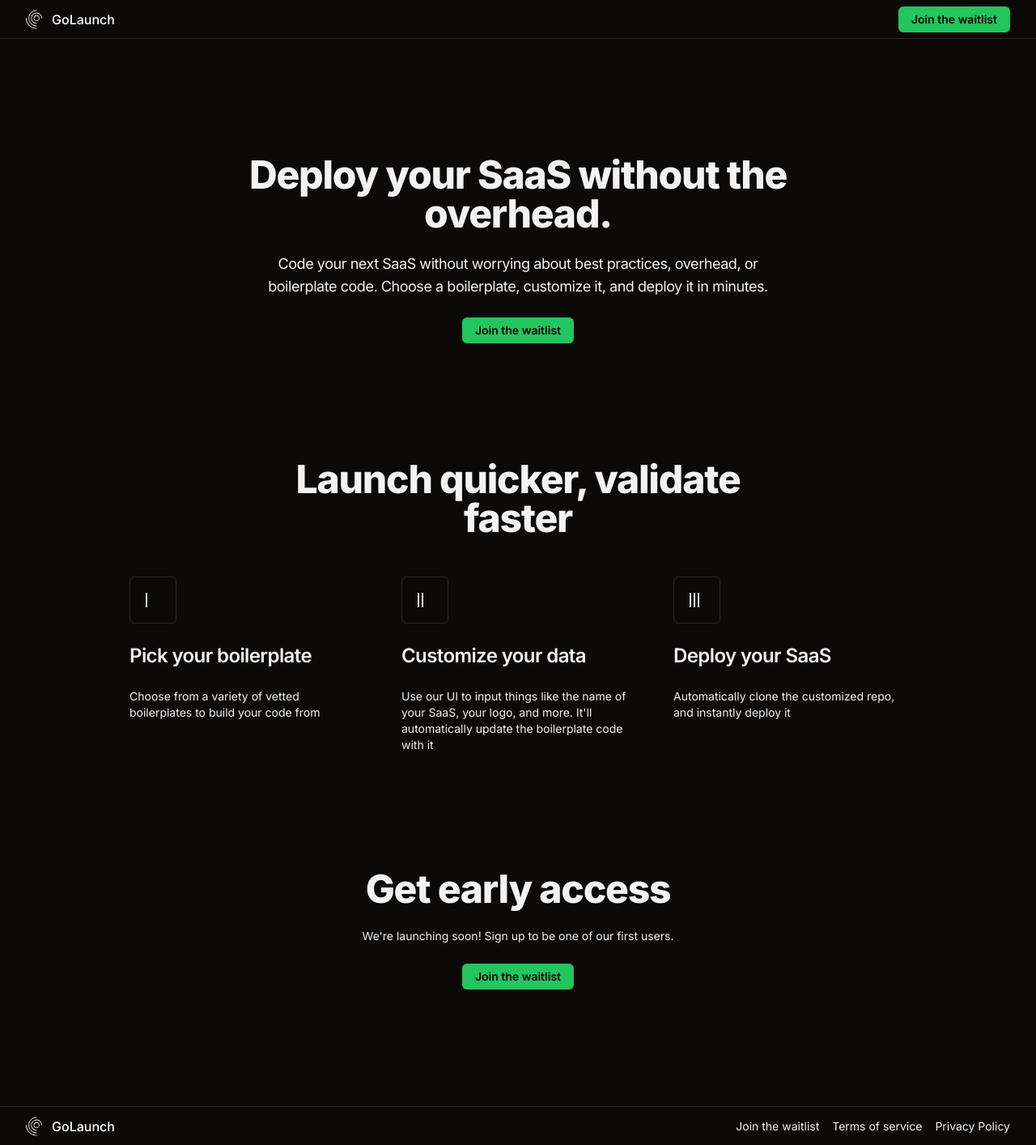
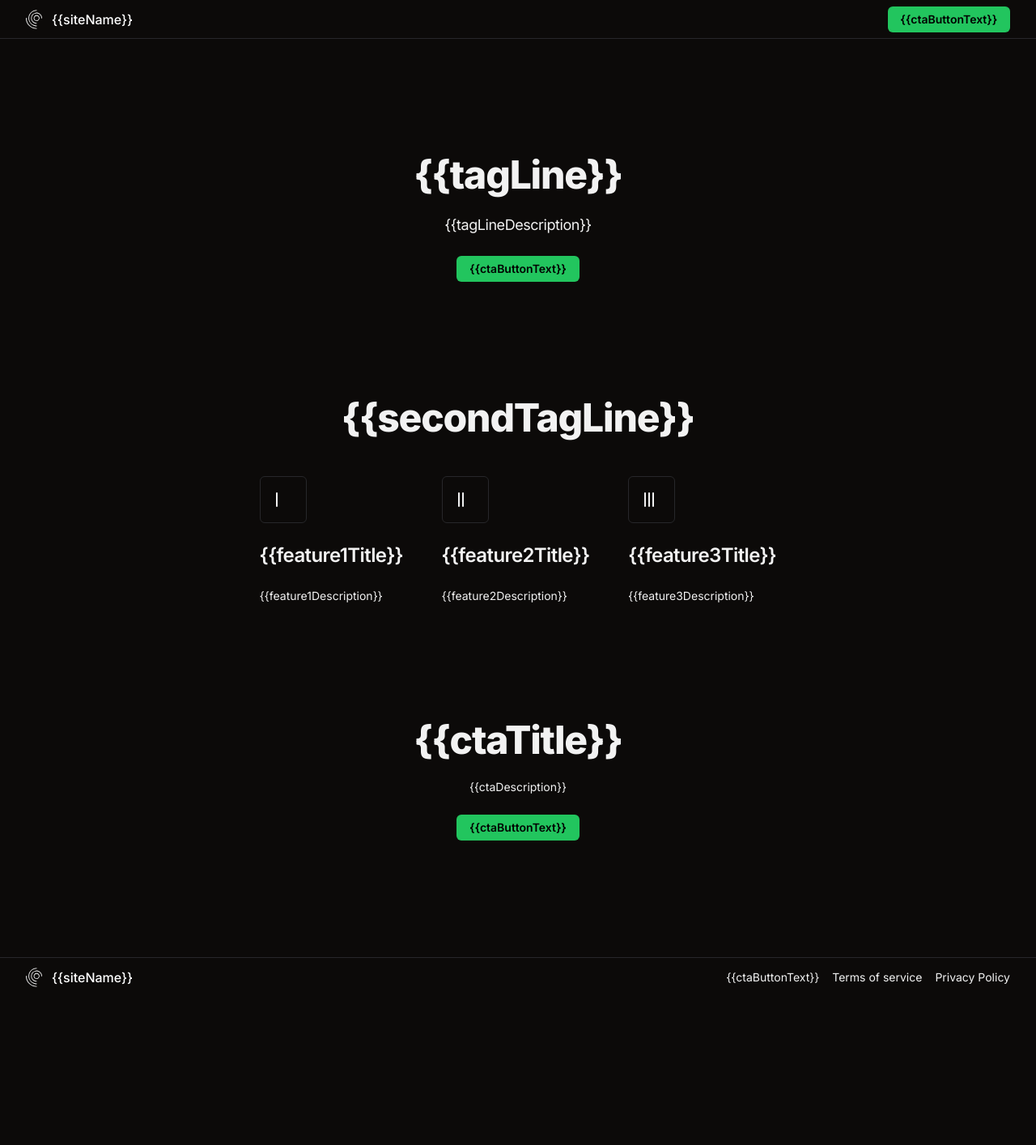
Before and after one commit to GoLaunch-dev/saas-waitlist-landingpage, a Next.js app: page / in a window 1280 px wide. Shown: the whole page at 81% size. After the commit the page ends 1230 px from the top, so only its background shows below. Built offline with nearby package versions, Linux system fonts and the light colour scheme.

Commit message:
replace writing with templates

```diff
--- a/src/app/layout.tsx
+++ b/src/app/layout.tsx
@@ -9,17 +9,15 @@ import { Analytics } from '@vercel/analytics/react'
 const inter = Inter({ subsets: ['latin'] })
 
 export const metadata: Metadata = {
-  title: 'GoLaunch - Launch your SaaS. Fast.',
-  description:
-    'Explore & Launch customizable SaaS boilerplate templates for your next project.',
+  title: '{{tagLine}}',
+  description: '{{tagLineDescription}}',
   openGraph: {
     images: '/opengraph-image.png'
   },
   twitter: {
     card: 'summary_large_image',
-    title: 'GoLaunch - Launch your SaaS. Fast.',
-    description:
-      'Explore & Launch customizable SaaS boilerplate templates for your next project.',
+    title: '{{tagLine}}',
+    description: '{{tagLineDescription}}',
     images: ['https://i.imgur.com/ZpMv5eH.png']
   }
 }
--- a/src/app/page.tsx
+++ b/src/app/page.tsx
@@ -12,20 +12,14 @@ export default function Home() {
     >
       <div className="flex flex-col gap-6 items-center">
         <Typography className="max-w-2xl" variant="h1">
-          Deploy your SaaS without the overhead.
+          {`{{tagLine}}`}
         </Typography>
         <Typography className="max-w-2xl" variant="h5">
-          Code your next SaaS without worrying about best
-          practices, overhead, or boilerplate code. Choose a
-          boilerplate, customize it, and deploy it in
-          minutes.
+          {`{{tagLineDescription}}`}
         </Typography>
-        <Link
-          href="https://form.jotform.com/241626911891057"
-          target="_blank"
-        >
+        <Link href="{{waitlistLink}}" target="_blank">
           <Button size="tiny" variant="ghost">
-            {`Join the waitlist`}
+            {`{{ctaButtonText}}`}
           </Button>
         </Link>
         {/* <Image
@@ -38,23 +32,23 @@ export default function Home() {
       <div className="flex flex-col md:pt-24 md:gap-36 gap-24 items-center">
         <div className="flex flex-col gap-12 items-center">
           <Typography className="max-w-2xl" variant="h1">
-            Launch quicker, validate faster
+            {`{{secondTagLine}}`}
           </Typography>
           <div className="flex md:flex-row flex-col gap-12">
             <Feature
               icon={<Tally1 size={24} />}
-              headline="Pick your boilerplate"
-              description="Choose from a variety of vetted boilerplates to build your code from"
+              headline="{{feature1Title}}"
+              description="{{feature1Description}}"
             />
             <Feature
               icon={<Tally2 size={24} />}
-              headline="Customize your data"
-              description="Use our UI to input things like the name of your SaaS, your logo, and more. It'll automatically update the boilerplate code with it"
+              headline="{{feature2Title}}"
+              description="{{feature2Description}}"
             />
             <Feature
               icon={<Tally3 size={24} />}
-              headline="Deploy your SaaS"
-              description="Automatically clone the customized repo, and instantly deploy it"
+              headline="{{feature3Title}}"
+              description="{{feature3Description}}"
             />
           </div>
         </div>
@@ -70,17 +64,12 @@ export default function Home() {
         </div> */}
         <div className="flex flex-col gap-6 items-center">
           <Typography className="max-w-2xl" variant="h1">
-            Get early access
+            {`{{ctaTitle}}`}
           </Typography>
-          <Typography>
-            {`We're launching soon! Sign up to be one of our first users.`}
-          </Typography>
-          <Link
-            href="https://form.jotform.com/241626911891057"
-            target="_blank"
-          >
+          <Typography>{`{{ctaDescription}}`}</Typography>
+          <Link href="{{waitlistLink}}" target="_blank">
             <Button size="tiny" variant="ghost">
-              {`Join the waitlist`}
+              {`{{ctaButtonText}}`}
             </Button>
           </Link>
         </div>
--- a/src/app/privacy-policy/page.tsx
+++ b/src/app/privacy-policy/page.tsx
@@ -392,10 +392,10 @@ export default function Page() {
           <li>
             By email:{' '}
             <a
-              href="mailto: myemail@gmail.com"
+              href="mailto: {{supportEmail}}"
               className="text-blue-600 hover:underline"
             >
-              myemail@gmail.com
+              {`{{supportEmail}}`}
             </a>
           </li>
         </ul>
--- a/src/app/terms-of-service/page.tsx
+++ b/src/app/terms-of-service/page.tsx
@@ -297,10 +297,10 @@ export default function Page() {
           <li>
             By email:{' '}
             <a
-              href="mailto:myemail@gmail.com"
+              href="mailto{{supportEmail}}"
               className="text-blue-600 hover:underline"
             >
-              myemail@gmail.com
+              {`{{supportEmail}}`}
             </a>
           </li>
         </ul>
--- a/src/components/common/footer.tsx
+++ b/src/components/common/footer.tsx
@@ -13,18 +13,18 @@ export function Footer() {
           >
             <img src="/logo.svg" className="mr-3" />
             <Typography className="!text-white !text-base font-medium ">
-              GoLaunch
+              {`{{siteName}}`}
             </Typography>
           </Link>
         </div>
         <div className="flex max-w-fit items-center gap-x-4">
           <Link
-            href="https://form.jotform.com/241626911891057"
+            href="{{waitlistLink}}"
             target="_blank"
             className="pointer block w-fit flex-1"
           >
             <Typography variant="p" className="w-max">
-              Join the waitlist
+              {`{{ctaButtonText}}`}
             </Typography>
           </Link>
           <Link
--- a/src/components/common/header.tsx
+++ b/src/components/common/header.tsx
@@ -20,7 +20,7 @@ export function Header({ className }: SidebarProps) {
   const pathname = usePathname()
   const items = [
     {
-      href: 'https://form.jotform.com/241626911891057',
+      href: '{{waitlistLink}}',
       title: '',
       openInNewTab: true
     }
@@ -35,26 +35,17 @@ export function Header({ className }: SidebarProps) {
     <Link href="/" className="pointer flex items-center">
       <img src="/logo.svg" className="mr-3" />
       <Typography className="!text-white !text-base font-medium ">
-        GoLaunch
+        {`{{siteName}}`}
       </Typography>
     </Link>
   )
 
   const getAuthButtons = () => (
     <div className="flex gap-3 items-center">
-      {/* <Link
-        href="https://form.jotform.com/241626911891057"
-        target="_blank"
-      >
-        <Typography variant="p">Login</Typography>
-      </Link> */}
-      <Link
-        href="https://form.jotform.com/241626911891057"
-        target="_blank"
-      >
+      <Link href="{{waitlistLink}}" target="_blank">
         <Button size="tiny" color="ghost">
           <Typography variant="p" className="text-black">
-            Join the waitlist
+            {`{{ctaButtonText}}`}
           </Typography>
         </Button>
       </Link>
```
Also changed, not shown: golaunch.yaml (+87 -7 lines).
